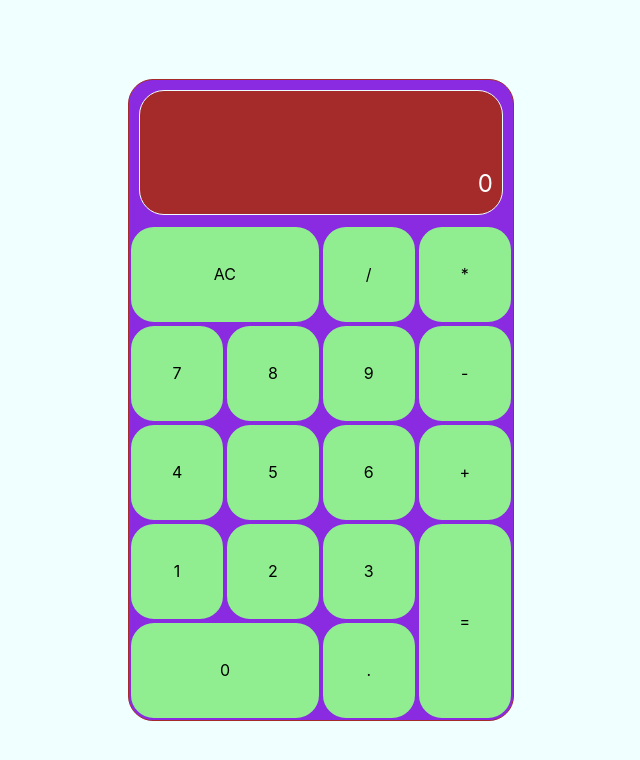
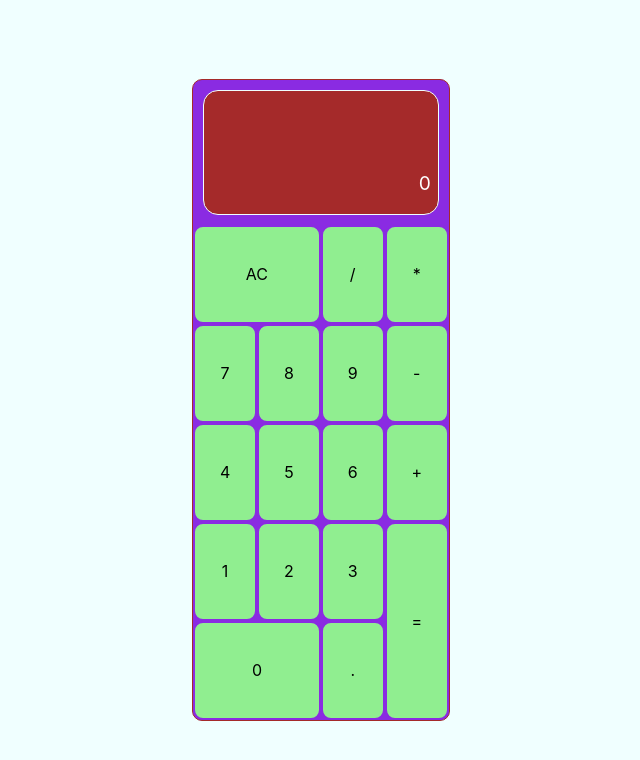
Before and after one commit to shefass/calculator, a React (Create React App) app: page / in a window 1280 px wide. Shown: the top 760 px of the page, without its empty margins (319-959 px from the left). Built offline with nearby package versions, Linux system fonts and the light colour scheme.

Commit message:
updated dependencies and visual

```diff
--- a/src/components/Button.jsx
+++ b/src/components/Button.jsx
@@ -15,7 +15,7 @@ const Button = ({id, value, activeId}) => {
 
 const StyledButton = styled.div`
 border: 2px solid blueviolet;
-  border-radius: 25px;
+  border-radius: 10px;
   display: flex;
   justify-content: center;
   align-items: center;
--- a/src/components/Display.jsx
+++ b/src/components/Display.jsx
@@ -49,7 +49,7 @@ const StyledDisplays = styled.div`
 const StyledDisplay = styled.div`
   background-color: brown;
   border: 1px solid azure;
-  border-radius: 25px;
+  border-radius: 15px;
   margin: 0.6rem;
   height: 20%;
   display: flex;
@@ -57,7 +57,7 @@ const StyledDisplay = styled.div`
   padding-right: 0.4em;
   padding-left: 0.4em;
   color: white;
-  font-size: 1.5em;
+  font-size: 1.2em;
   overflow: hidden;
   @media (max-height: 400px) {
     margin: 0.1rem;
--- a/src/components/Index.js
+++ b/src/components/Index.js
@@ -25,10 +25,10 @@ const StyledWrapper = styled.div`
 const StyledFrame = styled.div`
   border: 1px solid brown;
   background-color: blueviolet;
-  border-radius: 25px;
+  border-radius: 10px;
   height: 80%;
-  min-width: 20em;
-  width: 30%;
+  min-width: 13em;
+  width: 20%;
   display: flex;
   flex-direction: column;
 `;
```
Also changed, not shown: package.json (+7 -7 lines).
